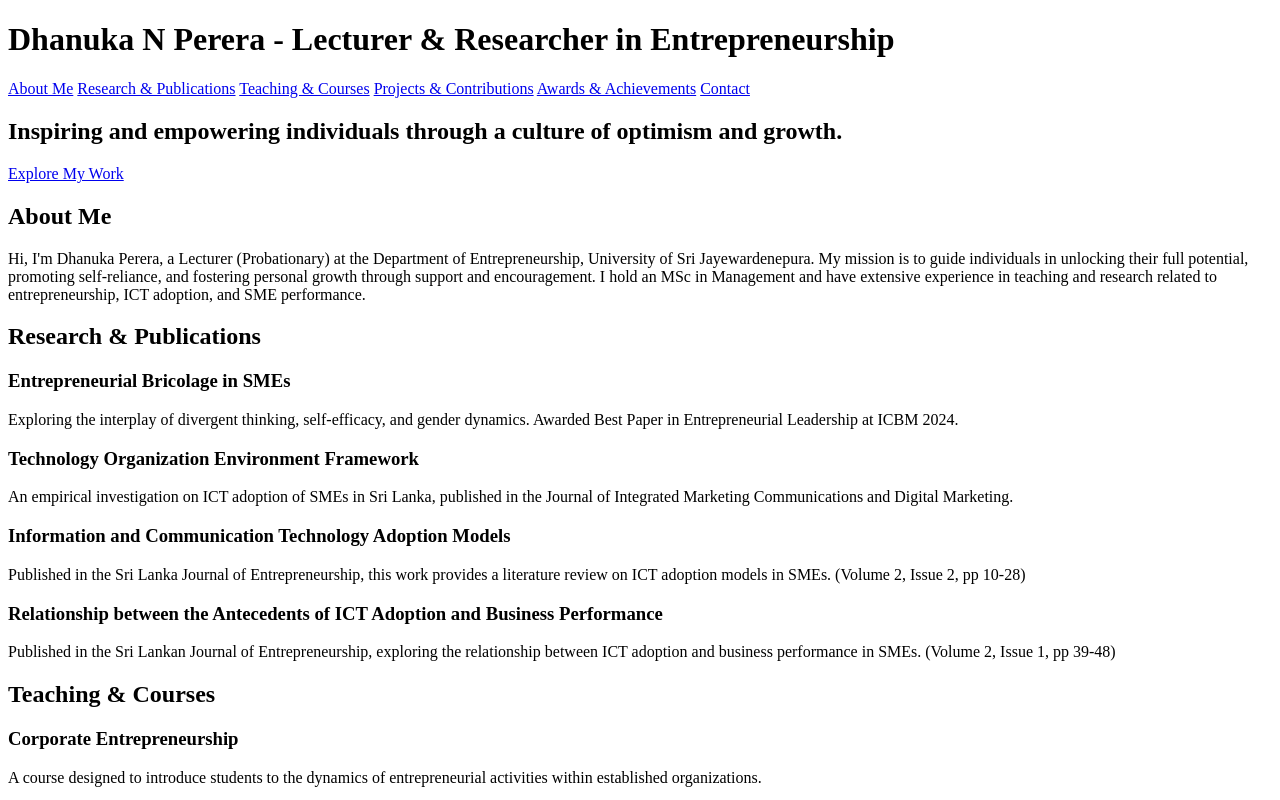
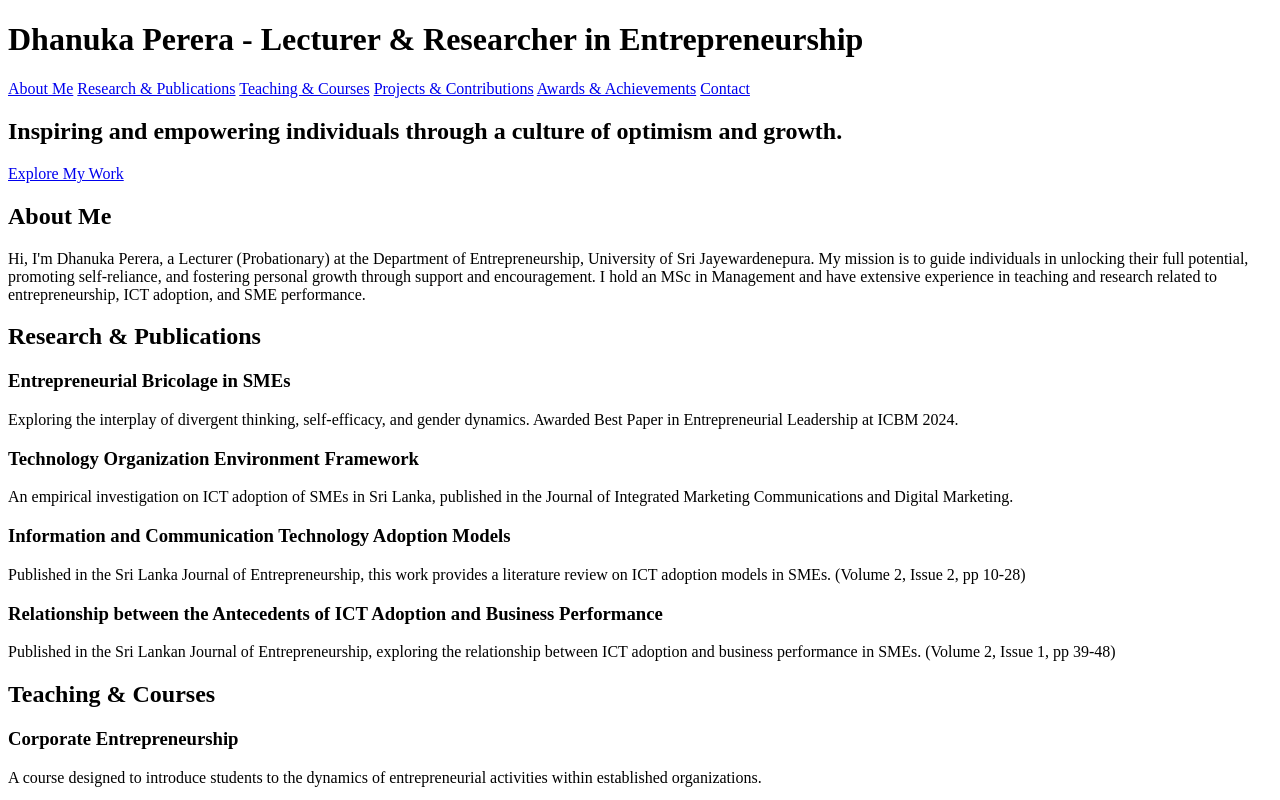
Before and after one commit to dhanukaprr/htmlproject, a plain HTML site: page index.html in a window 1280 px wide. Shown: the top 800 px of the page. Drawn offline with Linux system fonts and the light colour scheme.

Commit message:
Update index.html

```diff
--- a/index.html
+++ b/index.html
@@ -9,7 +9,7 @@
 </head>
 <body>
     <header>
-        <h1>Dhanuka N Perera - Lecturer & Researcher in Entrepreneurship</h1>
+        <h1>Dhanuka Perera - Lecturer & Researcher in Entrepreneurship</h1>
     </header>
 
     <nav>
```
